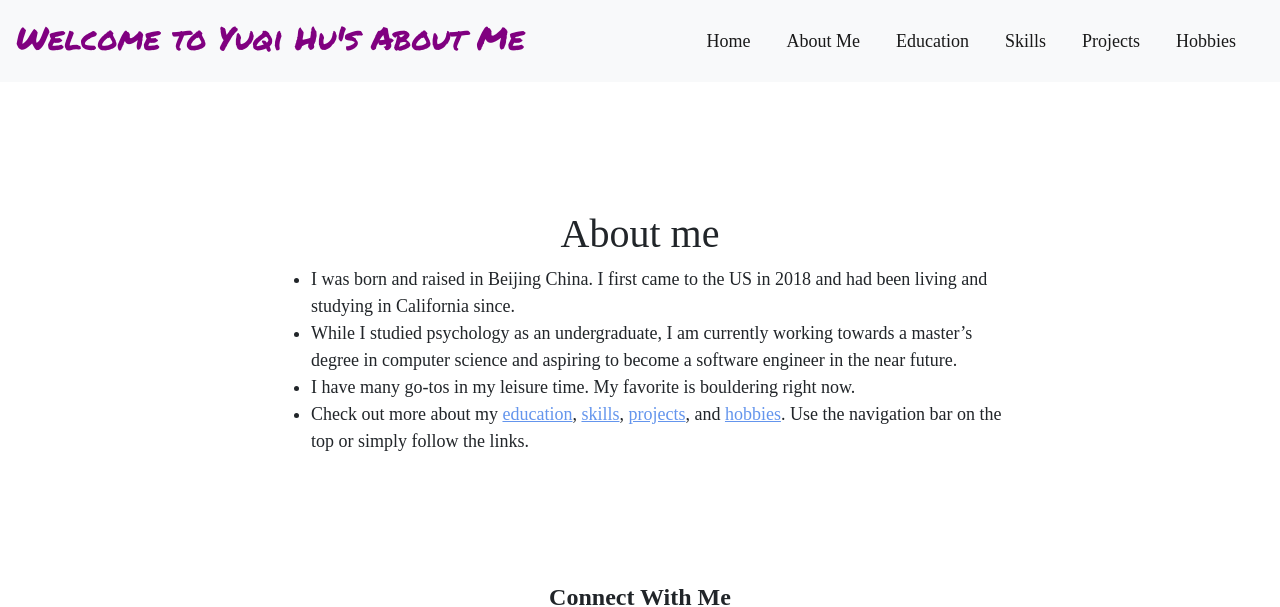
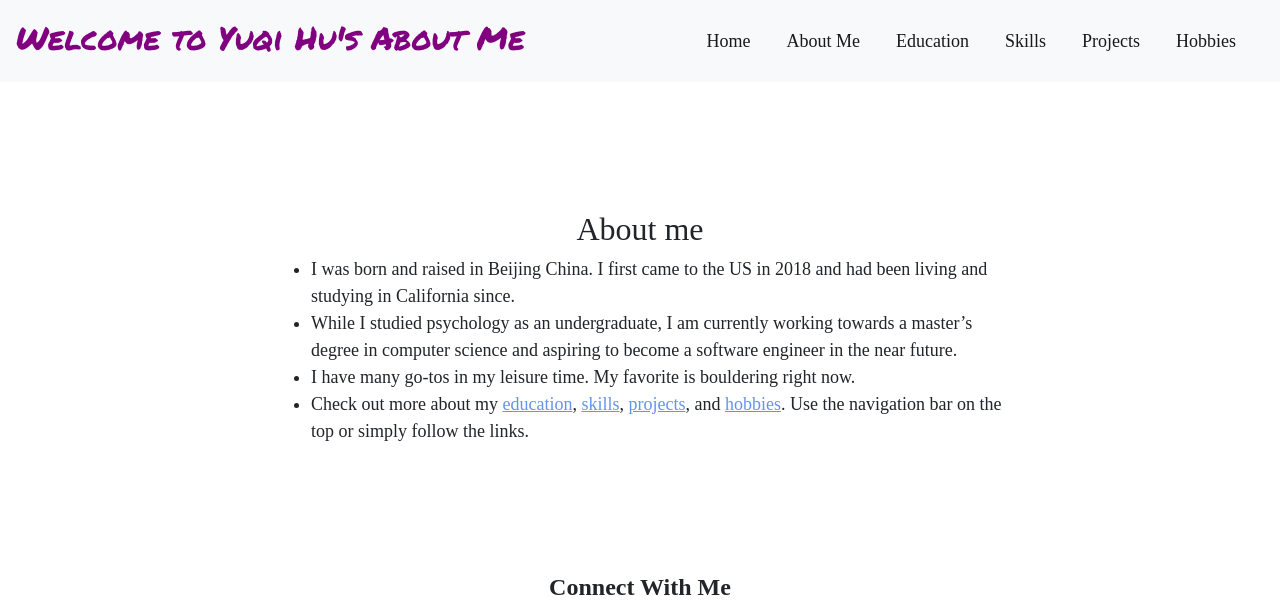
Before and after one commit to yuqihu1103/yuqihu1103.github.io, a website: page about_me.html in a window 1280 px wide. Shown: the top 607 px of the page. Drawn offline with nearby package versions, Linux system fonts and the light colour scheme; a web font is replaced by a local one.

Commit message:
modified about-me page

```diff
--- a/about_me.html
+++ b/about_me.html
@@ -76,7 +76,7 @@
 
         <div class="container about-me">
             <div>
-                <h1>About me</h1>
+                <h2>About me</h2>
                 <ul>
                     <li>
                         I was born and raised in Beijing China. I first came to
--- a/css/about-me.css
+++ b/css/about-me.css
@@ -13,7 +13,7 @@
     font-size: large;
 }
 
-h1 {
+h2 {
     text-align: center;
 }
 
```
